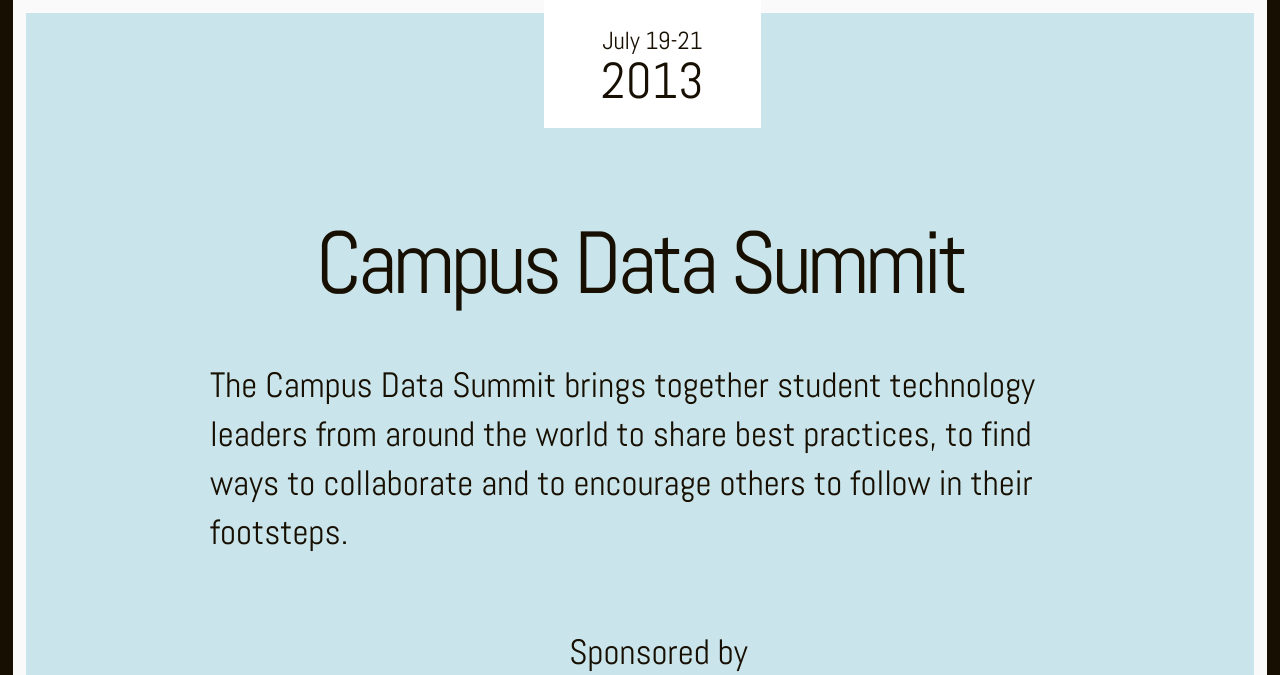
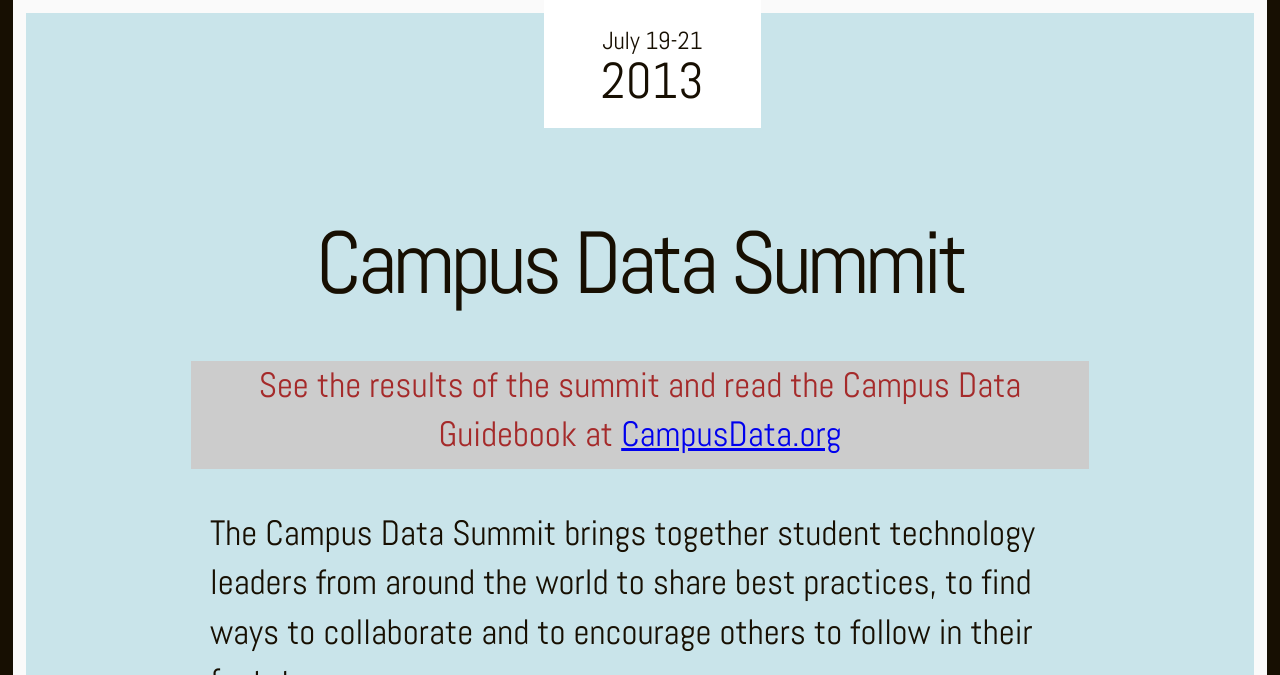
Before and after one commit to AlexeyMK/campusdatasummit, a plain HTML site: page index.html in a window 1280 px wide. Shown: the top 675 px of the page. Drawn offline with Linux system fonts and the light colour scheme; a web font is replaced by a local one.

Commit message:
added results link

```diff
--- a/index.html
+++ b/index.html
@@ -16,6 +16,7 @@
 				<h2 class="date">July 19-21<span>2013</span></h2>
 
 				<section class="intro">
+          <p class="results">See the results of the summit and read the Campus Data Guidebook at <a href="http://campusdata.org">CampusData.org</a></p>
 					<p>The Campus Data Summit brings together student technology leaders from around the world to share best practices, to find ways to collaborate and to encourage others to follow in their footsteps. </p>
           <p class="sponsors">Sponsored by <br />
             <img class="sponsor-logo" src="/img/github.png"></img>
--- a/style.css
+++ b/style.css
@@ -53,6 +53,14 @@
     margin: 0 auto;
     font-family: "Abel";
     line-height: 1.4;
+}
+p.results {
+    text-align: center;
+    color: brown;
+    padding-bottom: 10px;
+    margin-bottom: 40px;
+    background-color: #ccc;
+    padding-left: 0px;
 }
 .sponsor-logo {
   width: 250px;
```
